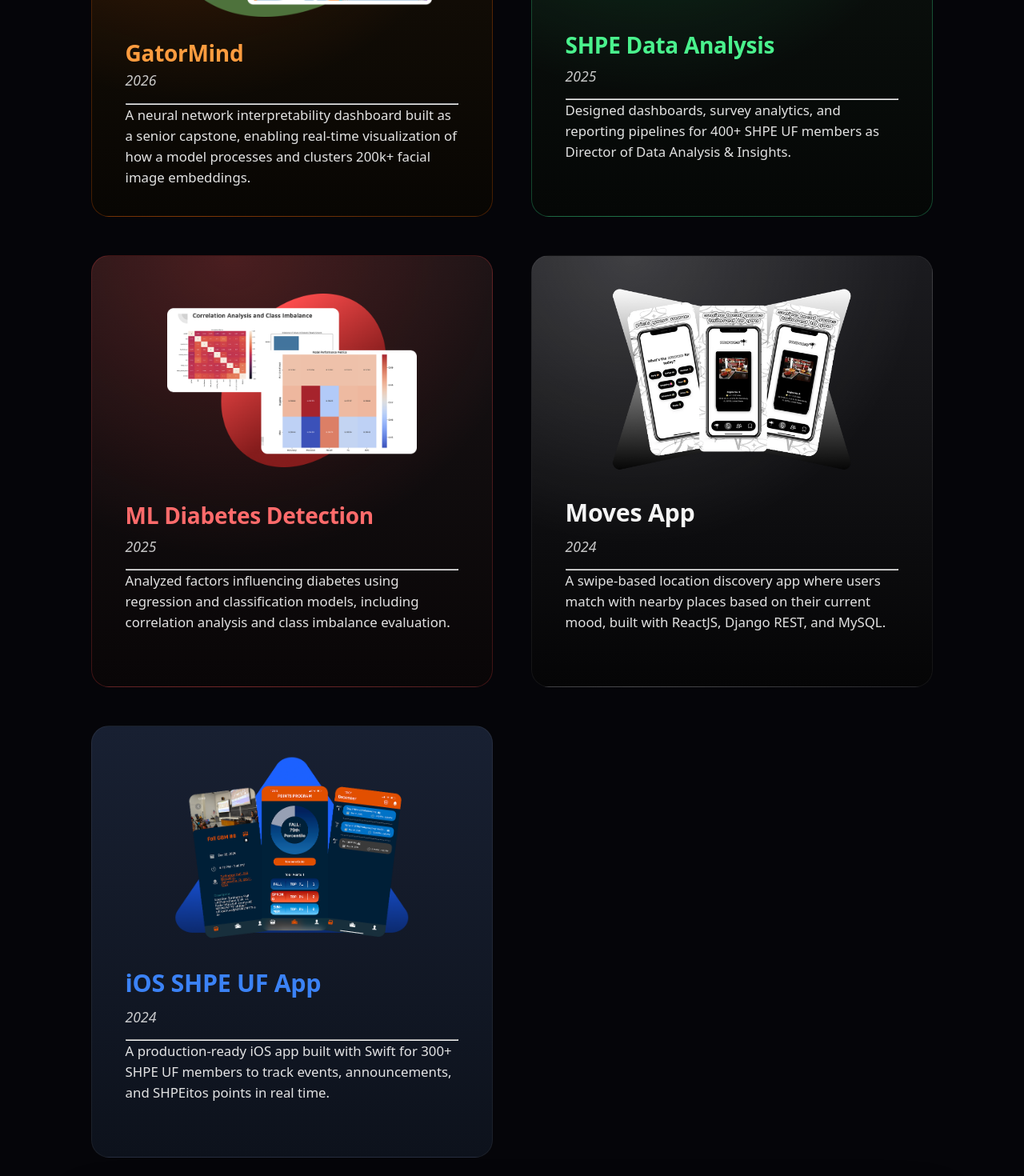
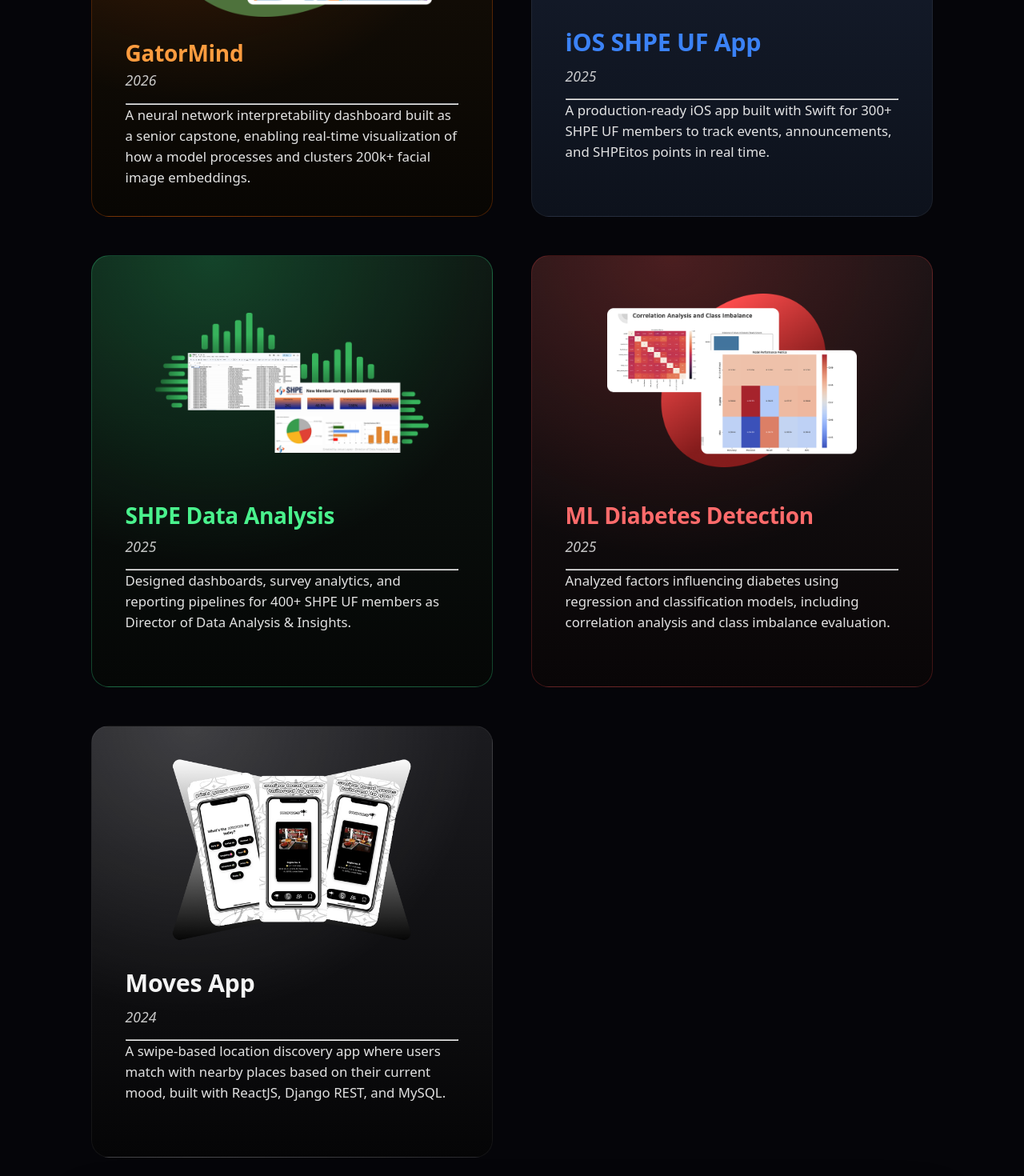
Before and after one commit to jlopezmarti20/jesuslopez-portfolio-website, a React (Vite) app: page / in a window 1280 px wide. Shown: the part 1160-2630 px from the top of the page at 80% size. Built offline with nearby package versions, Linux system fonts and the light colour scheme.

Commit message:
Reorder projects by year

```diff
--- a/src/data/projectsData.js
+++ b/src/data/projectsData.js
@@ -9,6 +9,16 @@ const projectsData = [
       "A neural network interpretability dashboard built as a senior capstone, enabling real-time visualization of how a model processes and clusters 200k+ facial image embeddings.",
     tech: "FastAPI • React • MongoDB • ONNX Runtime",
     image: null,
+  },
+  {
+    slug: "ios-shpe",
+    title: "iOS SHPE UF App",
+    year: "2025",
+    summary:
+      "A production-ready iOS app built with Swift for 300+ SHPE UF members to track events, announcements, and SHPEitos points in real time.",
+    tech: "SwiftUI • MongoDB • iOS",
+    image: null,
+    link: "/projects/ios-shpe",
   },
   {
     slug: "shpe-data",
@@ -38,16 +48,6 @@ const projectsData = [
       "A swipe-based location discovery app where users match with nearby places based on their current mood, built with ReactJS, Django REST, and MySQL.",
     link: "/projects/moves",
   },
-  {
-    slug: "ios-shpe",
-    title: "iOS SHPE UF App",
-    year: "2024",
-    summary:
-      "A production-ready iOS app built with Swift for 300+ SHPE UF members to track events, announcements, and SHPEitos points in real time.",
-    tech: "SwiftUI • MongoDB • iOS",
-    image: null,
-    link: "/projects/ios-shpe",
-  },
 ];
 
 export default projectsData;
```
